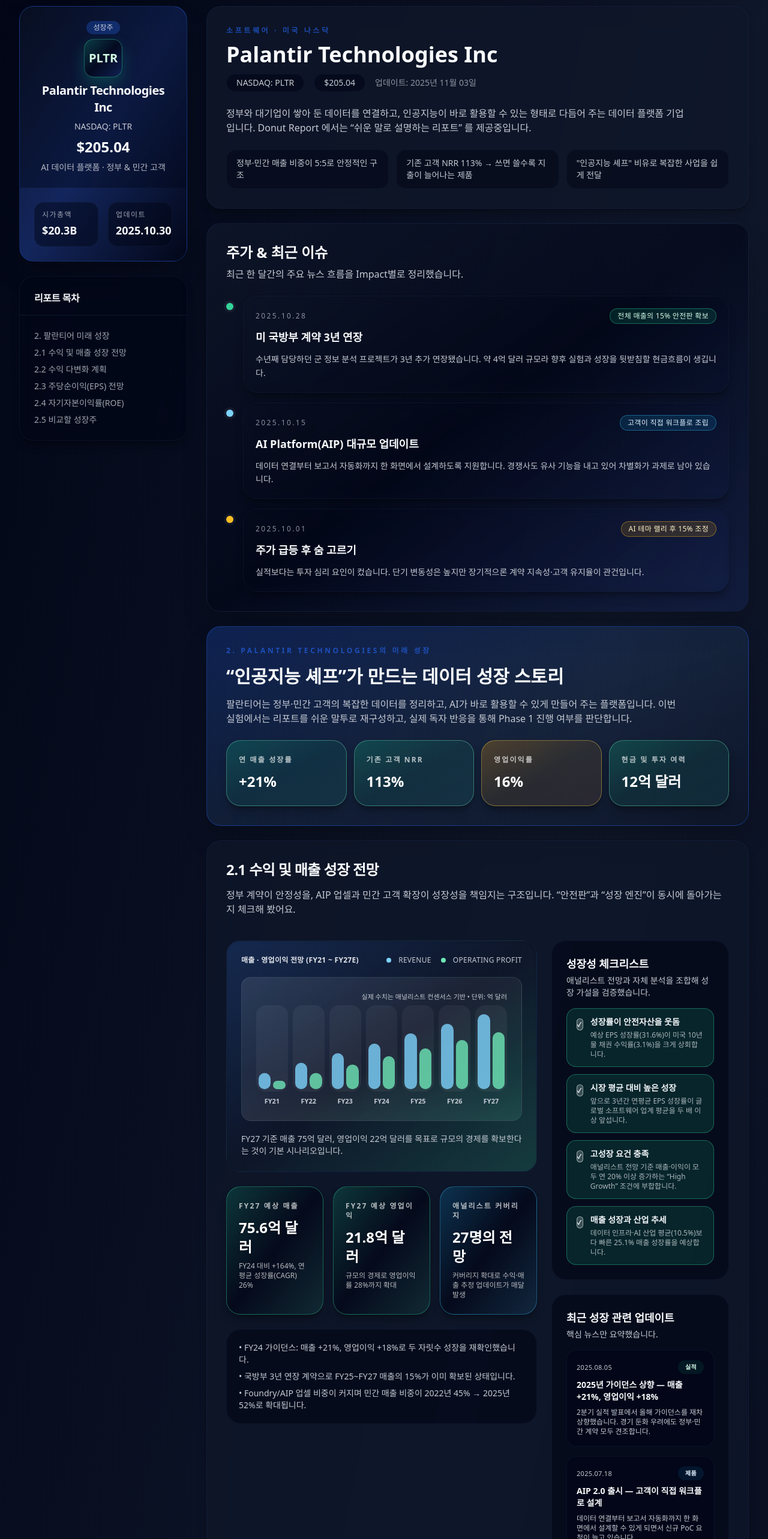
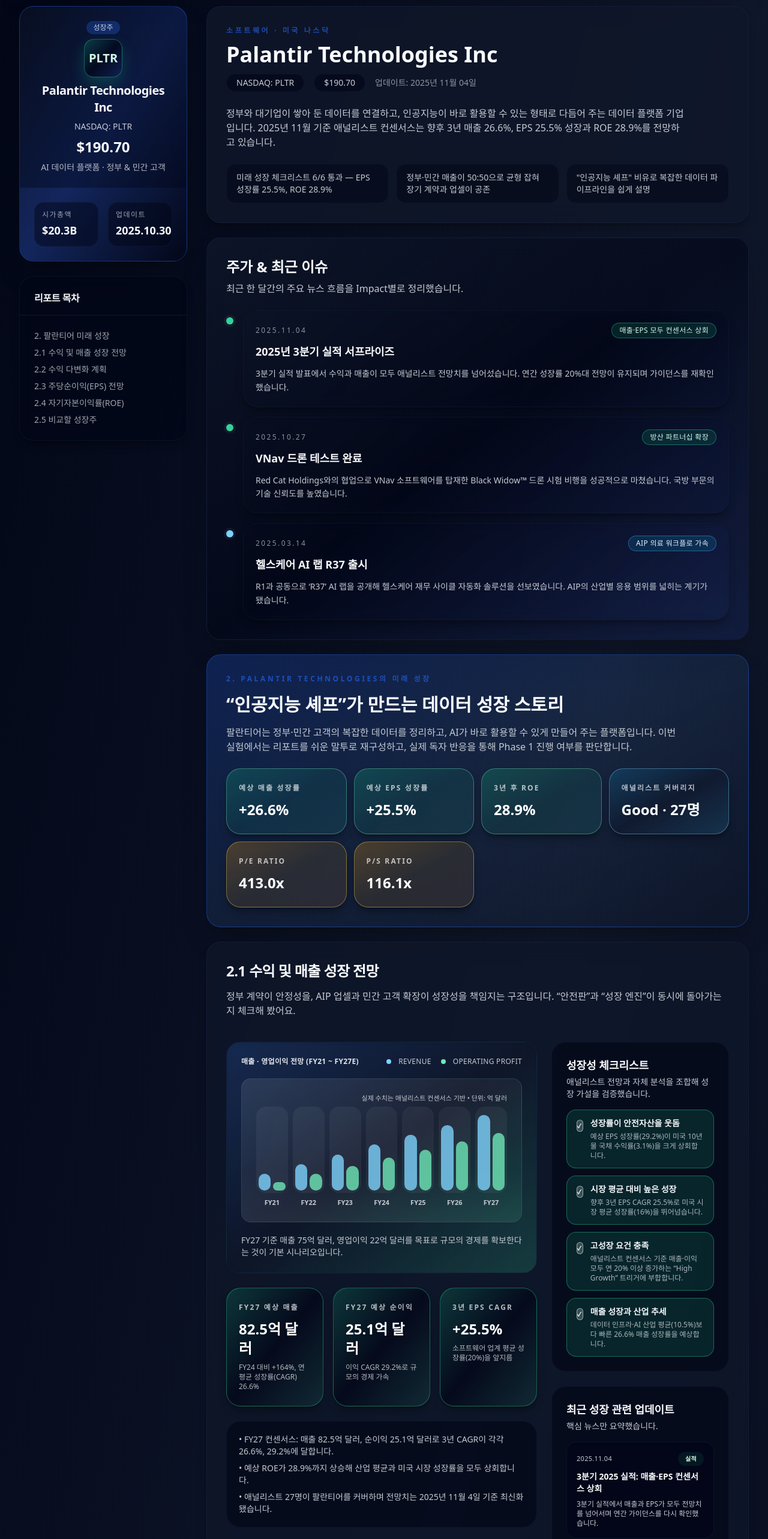
Before and after one commit to dlwodud1016/donut-report-web, a React (Vite) app: page / in a window 1280 px wide. Shown: the part 160-2726 px from the top of the page at 60% size. Built offline with nearby package versions, Linux system fonts and the light colour scheme.

Commit message:
feat: updated 11/04

```diff
--- a/src/components/sections/data-status-section.tsx
+++ b/src/components/sections/data-status-section.tsx
@@ -2,28 +2,28 @@
 
 const dataRows = [
     {
-        metric: "주가 / 시총",
-        type: "마켓 데이터",
-        updated: "2025-10-30",
-        source: "NASDAQ, KRX",
+        metric: "Company Analysis",
+        type: "Report refresh",
+        updated: "2025/11/04 22:37 UTC",
+        source: "Simply Wall St",
     },
     {
-        metric: "재무제표",
-        type: "10-K, 10-Q",
-        updated: "2024-12-31",
-        source: "SEC EDGAR",
+        metric: "End of Day Share Price",
+        type: "Market data",
+        updated: "2025/11/04 00:00 UTC",
+        source: "NASDAQGS:PLTR",
     },
     {
-        metric: "컨센서스 전망",
-        type: "애널리스트 추정",
-        updated: "2025-10-25",
-        source: "Bloomberg, FactSet",
+        metric: "Earnings",
+        type: "Quarterly filings",
+        updated: "2025/09/30",
+        source: "S&P Global · SEC",
     },
     {
-        metric: "고객 사례",
-        type: "기자재 조사",
-        updated: "2025-10-20",
-        source: "팔란티어 고객 인터뷰",
+        metric: "Annual Earnings",
+        type: "FY filings",
+        updated: "2024/12/31",
+        source: "S&P Global · SEC",
     },
 ];
 
--- a/src/components/sections/growth-forecast-section.tsx
+++ b/src/components/sections/growth-forecast-section.tsx
@@ -125,16 +125,16 @@
                         </div>
                         <ul className="space-y-2 rounded-3xl border border-border/40 bg-slate-950/60 p-5 text-sm text-muted-foreground">
                             <li>
-                                • FY24 가이던스: 매출 +21%, 영업이익 +18%로 두
-                                자릿수 성장을 재확인했습니다.
+                                • FY27 컨센서스: 매출 82.5억 달러, 순이익 25.1억
+                                달러로 3년 CAGR이 각각 26.6%, 29.2%에 달합니다.
                             </li>
                             <li>
-                                • 국방부 3년 연장 계약으로 FY25~FY27 매출의
-                                15%가 이미 확보된 상태입니다.
+                                • 예상 ROE가 28.9%까지 상승해 산업 평균과
+                                미국 시장 성장률을 모두 상회합니다.
                             </li>
                             <li>
-                                • Foundry/AIP 업셀 비중이 커지며 민간 매출
-                                비중이 2022년 45% → 2025년 52%로 확대됩니다.
+                                • 애널리스트 27명이 팔란티어를 커버하며
+                                전망치는 2025년 11월 4일 기준 최신화됐습니다.
                             </li>
                         </ul>
                     </section>
--- a/src/data/palantir.ts
+++ b/src/data/palantir.ts
@@ -49,14 +49,14 @@
     industry: "소프트웨어 · 미국 나스닥",
     name: "Palantir Technologies Inc",
     ticker: "NASDAQ: PLTR",
-    price: "$205.04",
-    updated: "업데이트: 2025년 11월 03일",
+    price: "$190.70",
+    updated: "업데이트: 2025년 11월 04일",
     summary:
-        "정부와 대기업이 쌓아 둔 데이터를 연결하고, 인공지능이 바로 활용할 수 있는 형태로 다듬어 주는 데이터 플랫폼 기업입니다. Donut Report 에서는 “쉬운 말로 설명하는 리포트” 를 제공중입니다.",
+        "정부와 대기업이 쌓아 둔 데이터를 연결하고, 인공지능이 바로 활용할 수 있는 형태로 다듬어 주는 데이터 플랫폼 기업입니다. 2025년 11월 기준 애널리스트 컨센서스는 향후 3년 매출 26.6%, EPS 25.5% 성장과 ROE 28.9%를 전망하고 있습니다.",
     heroPoints: [
-        "정부·민간 매출 비중이 5:5로 안정적인 구조",
-        "기존 고객 NRR 113% → 쓰면 쓸수록 지출이 늘어나는 제품",
-        '"인공지능 셰프" 비유로 복잡한 사업을 쉽게 전달',
+        "미래 성장 체크리스트 6/6 통과 — EPS 성장률 25.5%, ROE 28.9%",
+        "정부·민간 매출이 50:50으로 균형 잡혀 장기 계약과 업셀이 공존",
+        '"인공지능 셰프" 비유로 복잡한 데이터 파이프라인을 쉽게 설명',
     ],
 };
 
@@ -70,27 +70,29 @@
 ];
 
 export const metricChips: MetricChip[] = [
-    { label: "연 매출 성장률", value: "+21%", tone: "positive" },
-    { label: "기존 고객 NRR", value: "113%", tone: "positive" },
-    { label: "영업이익률", value: "16%", tone: "attention" },
-    { label: "현금 및 투자 여력", value: "12억 달러", tone: "positive" },
+    { label: "예상 매출 성장률", value: "+26.6%", tone: "positive" },
+    { label: "예상 EPS 성장률", value: "+25.5%", tone: "positive" },
+    { label: "3년 후 ROE", value: "28.9%", tone: "positive" },
+    { label: "애널리스트 커버리지", value: "Good · 27명", tone: "neutral" },
+    { label: "P/E Ratio", value: "413.0x", tone: "attention" },
+    { label: "P/S Ratio", value: "116.1x", tone: "attention" },
 ];
 
 export const highlightCards: HighlightCard[] = [
     {
-        icon: "🧑‍🍳",
-        title: "비즈니스 모델",
-        body: "팔란티어는 데이터를 손질해주는 “인공지능 셰프”예요. 복잡한 데이터를 정리하고 AI가 바로 활용할 수 있게 레시피를 짜줍니다.",
+        icon: "🧠",
+        title: "데이터-중심 AI 플랫폼",
+        body: "팔란티어는 복잡한 원천 데이터를 정리하고 AI가 바로 활용할 수 있게 만드는 Foundry·AIP 조합으로 가치 사슬을 통제합니다.",
     },
     {
-        icon: "🏛️",
-        title: "고객 구조",
-        body: "정부 50% · 민간 50% 비중으로 균형 잡힌 매출 구조를 보유합니다. 국방부 계약이 안정적인 현금흐름을 제공합니다.",
+        icon: "📈",
+        title: "3년 성장 궤적",
+        body: "애널리스트 전망 기준 향후 3년 매출은 연 26.6%, EPS는 25.5% 성장하며 성장성 체크리스트 6/6을 충족했습니다.",
     },
     {
-        icon: "🧱",
-        title: "AI 플랫폼 전략",
-        body: "AIP(AI Platform)를 통해 고객이 직접 워크플로를 조립할 수 있도록 “레고 블록” 형태로 기능을 제공합니다.",
+        icon: "🔐",
+        title: "장기 계약 기반",
+        body: "미 국방부 등 공공 부문 장기 계약이 매출의 약 15% 안전판을 제공하고, 민간 업셀과 AIP PoC 확대가 성장 엔진을 담당합니다.",
     },
 ];
 
@@ -113,21 +115,21 @@
 export const forecastStats: ForecastStat[] = [
     {
         label: "FY27 예상 매출",
-        value: "75.6억 달러",
-        detail: "FY24 대비 +164%, 연평균 성장률(CAGR) 26%",
+        value: "82.5억 달러",
+        detail: "FY24 대비 +164%, 연평균 성장률(CAGR) 26.6%",
         tone: "positive",
     },
     {
-        label: "FY27 예상 영업이익",
-        value: "21.8억 달러",
-        detail: "규모의 경제로 영업이익률 28%까지 확대",
+        label: "FY27 예상 순이익",
+        value: "25.1억 달러",
+        detail: "이익 CAGR 29.2%로 규모의 경제 가속",
         tone: "positive",
     },
     {
-        label: "애널리스트 커버리지",
-        value: "27명의 전망",
-        detail: "커버리지 확대로 수익·매출 추정 업데이트가 매달 발생",
-        tone: "neutral",
+        label: "3년 EPS CAGR",
+        value: "+25.5%",
+        detail: "소프트웨어 업계 평균 성장률(20%)을 앞지름",
+        tone: "positive",
     },
 ];
 
@@ -135,74 +137,74 @@
     {
         label: "성장률이 안전자산을 웃돔",
         description:
-            "예상 EPS 성장률(31.6%)이 미국 10년물 채권 수익률(3.1%)을 크게 상회합니다.",
+            "예상 EPS 성장률(29.2%)이 미국 10년물 국채 수익률(3.1%)을 크게 상회합니다.",
         status: "pass",
     },
     {
         label: "시장 평균 대비 높은 성장",
         description:
-            "앞으로 3년간 연평균 EPS 성장률이 글로벌 소프트웨어 업계 평균을 두 배 이상 앞섭니다.",
+            "향후 3년 EPS CAGR 25.5%로 미국 시장 평균 성장률(16%)을 뛰어넘습니다.",
         status: "pass",
     },
     {
         label: "고성장 요건 충족",
         description:
-            "애널리스트 전망 기준 매출·이익이 모두 연 20% 이상 증가하는 “High Growth” 조건에 부합합니다.",
+            "애널리스트 컨센서스 기준 매출·이익 모두 연 20% 이상 증가하는 “High Growth” 트리거에 부합합니다.",
         status: "pass",
     },
     {
         label: "매출 성장과 산업 추세",
         description:
-            "데이터 인프라·AI 산업 평균(10.5%)보다 빠른 25.1% 매출 성장률을 예상합니다.",
+            "데이터 인프라·AI 산업 평균(10.5%)보다 빠른 26.6% 매출 성장률을 예상합니다.",
         status: "pass",
     },
 ];
 
 export const recentGrowthUpdates: RecentGrowthUpdate[] = [
     {
-        title: "2025년 가이던스 상향 — 매출 +21%, 영업이익 +18%",
-        date: "2025.08.05",
+        title: "3분기 2025 실적: 매출·EPS 컨센서스 상회",
+        date: "2025.11.04",
         tag: "실적",
         summary:
-            "2분기 실적 발표에서 올해 가이던스를 재차 상향했습니다. 경기 둔화 우려에도 정부·민간 계약 모두 견조합니다.",
+            "3분기 실적에서 매출과 EPS가 모두 전망치를 넘어서며 연간 가이던스를 다시 확인했습니다.",
     },
     {
-        title: "AIP 2.0 출시 — 고객이 직접 워크플로 설계",
-        date: "2025.07.18",
+        title: "Red Cat 드론에 VNav 통합 테스트 성공",
+        date: "2025.10.27",
+        tag: "계약",
+        summary:
+            "Black Widow™ 드론에 Palantir의 VNav 소프트웨어를 탑재한 비행 테스트가 완료돼 방산 파트너십이 확대되고 있습니다.",
+    },
+    {
+        title: "헬스케어 AI 랩 ‘R37’ 공동 론칭",
+        date: "2025.03.14",
         tag: "제품",
         summary:
-            "데이터 연결부터 보고서 자동화까지 한 화면에서 설계할 수 있게 되면서 신규 PoC 요청이 늘고 있습니다.",
-    },
-    {
-        title: "미 국방부 프로젝트 3년 연장 확정",
-        date: "2025.06.30",
-        tag: "계약",
-        summary:
-            "연 4억 달러 규모의 국방부 계약이 2028년까지 연장돼 향후 투자 비용을 떠받쳐줄 현금흐름이 확보됐습니다.",
+            "R1과 함께 Palantir AIP 기반의 ‘R37’ AI 랩을 공개하며 의료 수익 사이클을 자동화하는 워크플로를 선보였습니다.",
     },
 ];
 
 export const timelineItems: TimelineItem[] = [
     {
-        title: "미 국방부 계약 3년 연장",
-        date: "2025.10.28",
-        summary: "전체 매출의 15% 안전판 확보",
-        detail: "수년째 담당하던 군 정보 분석 프로젝트가 3년 추가 연장됐습니다. 약 4억 달러 규모라 향후 실험과 성장을 뒷받침할 현금흐름이 생깁니다.",
+        title: "2025년 3분기 실적 서프라이즈",
+        date: "2025.11.04",
+        summary: "매출·EPS 모두 컨센서스 상회",
+        detail: "3분기 실적 발표에서 수익과 매출이 모두 애널리스트 전망치를 넘어섰습니다. 연간 성장률 20%대 전망이 유지되며 가이던스를 재확인했습니다.",
         tone: "positive",
     },
     {
-        title: "AI Platform(AIP) 대규모 업데이트",
-        date: "2025.10.15",
-        summary: "고객이 직접 워크플로 조립",
-        detail: "데이터 연결부터 보고서 자동화까지 한 화면에서 설계하도록 지원합니다. 경쟁사도 유사 기능을 내고 있어 차별화가 과제로 남아 있습니다.",
-        tone: "neutral",
+        title: "VNav 드론 테스트 완료",
+        date: "2025.10.27",
+        summary: "방산 파트너십 확장",
+        detail: "Red Cat Holdings와의 협업으로 VNav 소프트웨어를 탑재한 Black Widow™ 드론 시험 비행을 성공적으로 마쳤습니다. 국방 부문의 기술 신뢰도를 높였습니다.",
+        tone: "positive",
     },
     {
-        title: "주가 급등 후 숨 고르기",
-        date: "2025.10.01",
-        summary: "AI 테마 랠리 후 15% 조정",
-        detail: "실적보다는 투자 심리 요인이 컸습니다. 단기 변동성은 높지만 장기적으론 계약 지속성·고객 유지율이 관건입니다.",
-        tone: "attention",
+        title: "헬스케어 AI 랩 R37 출시",
+        date: "2025.03.14",
+        summary: "AIP 의료 워크플로 가속",
+        detail: "R1과 공동으로 ‘R37’ AI 랩을 공개해 헬스케어 재무 사이클 자동화 솔루션을 선보였습니다. AIP의 산업별 응용 범위를 넓히는 계기가 됐습니다.",
+        tone: "neutral",
     },
 ];
 
```
